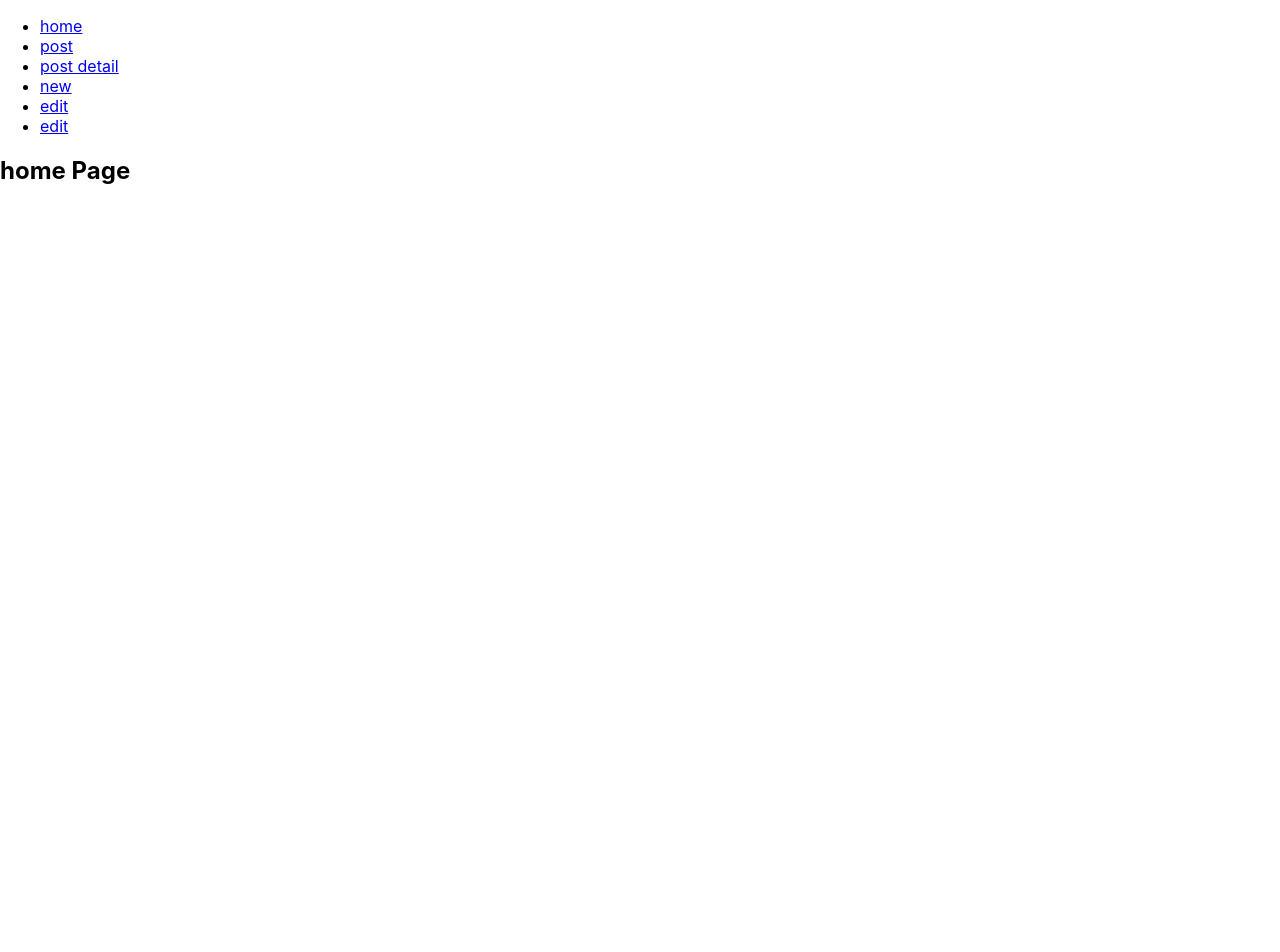
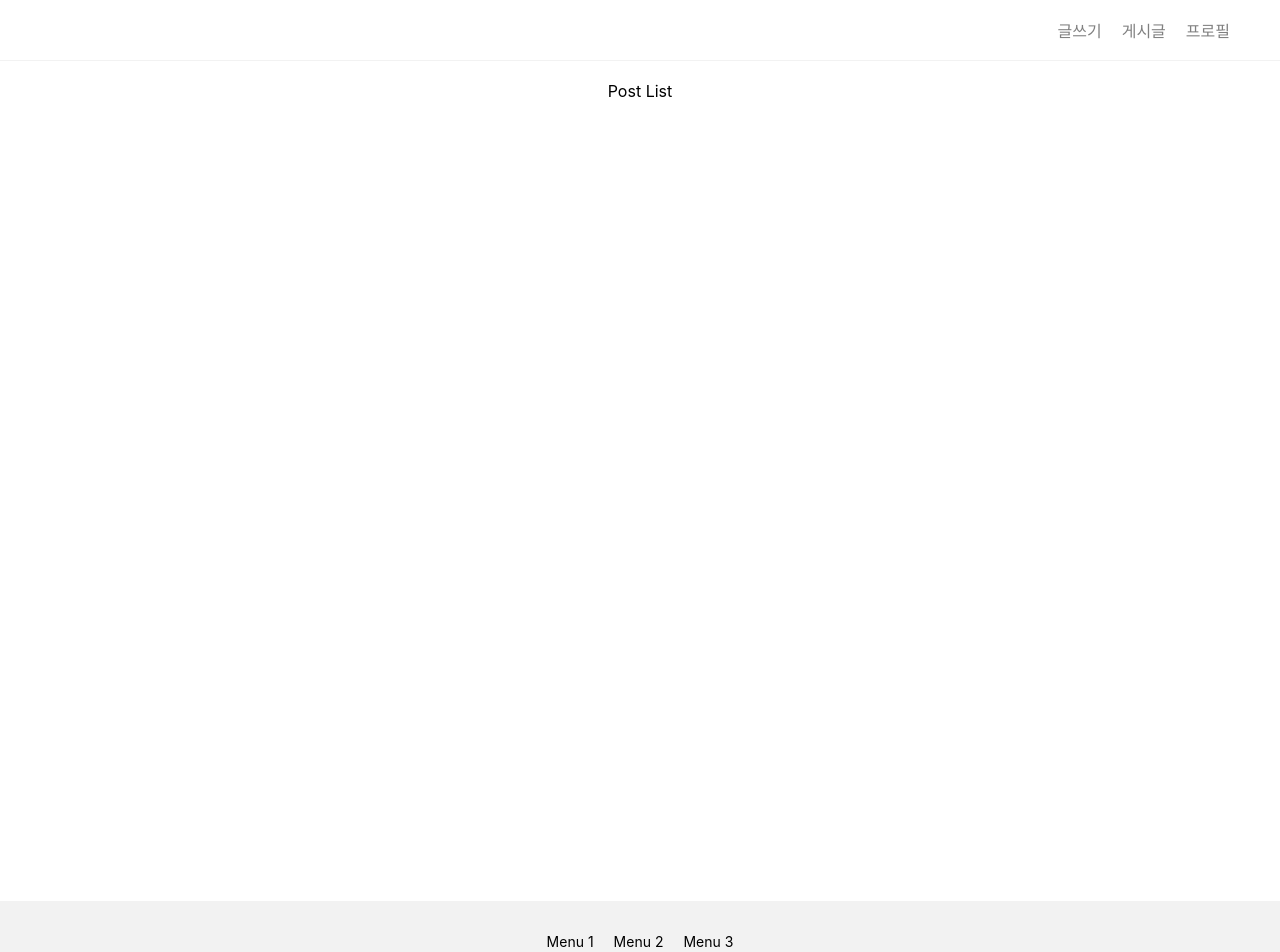
Before and after one commit to yun6160/fc-blog-app, a React (Create React App) app: page / in a window 1280 px wide. Shown: the top 952 px of the page. Before the commit the page ends 800 px from the top, so only its background shows below. Built offline with nearby package versions, Linux system fonts and the light colour scheme.

Commit message:
feat: routing-components

```diff
--- a/src/App.tsx
+++ b/src/App.tsx
@@ -1,43 +1,7 @@
-import React from "react";
-import logo from "./logo.svg";
-import "./App.css";
-import { Route, Routes, Navigate, Link } from "react-router-dom";
+import Router from "./components/Router";
 
 function App() {
-    return (
-        <div>
-            <ul>
-                <li>
-                    <Link to='/'>home</Link>
-                </li>
-                <li>
-                    <Link to='/post'>post</Link>
-                </li>
-                <li>
-                    <Link to='/post/:id'>post detail</Link>
-                </li>
-                <li>
-                    <Link to='/new'>new</Link>
-                </li>
-                <li>
-                    <Link to='/post/edit/:id'>edit</Link>
-                </li>
-                <li>
-                    <Link to='/profile'>edit</Link>
-                </li>
-            </ul>
-            <Routes>
-                <Route path='/' element={<h2>home Page</h2>}></Route>
-                <Route path='/post' element={<h2>post list page</h2>}></Route>
-                <Route path='/new' element={<h2>post new</h2>}></Route>
-                <Route path='/post/:id' element={<h2>post Detail page</h2>}></Route>
-                <Route path='/post/edit/:id' element={<h2>post edit page</h2>}></Route>
-                <Route path='/profile' element={<h2>profile</h2>}></Route>
-                {/**Navigate를 이용해서 지정하지 않은 path값이 들어올 시 강제로 홈으로 이동 */}
-                <Route path='*' element={<Navigate replace to='/'></Navigate>}></Route>
-            </Routes>
-        </div>
-    );
+    return <Router />;
 }
 
 export default App;
--- /dev/null
+++ b/src/components/Router.tsx
@@ -0,0 +1,28 @@
+import { Route, Routes, Navigate } from "react-router-dom";
+import Home from "../pages/home";
+import PostList from "../pages/posts";
+import PostDetail from "../pages/posts/detail";
+import NewPost from "../pages/posts/new";
+import EditPost from "../pages/posts/edit";
+import Profile from "../pages/profile";
+import LoginPage from "../pages/login";
+import SignupPage from "../pages/signup";
+
+export default function Router() {
+    return (
+        <div>
+            <Routes>
+                <Route path='/' element={<Home />}></Route>
+                <Route path='/posts' element={<PostList />}></Route>
+                <Route path='/posts/new' element={<NewPost />}></Route>
+                <Route path='/posts/:id' element={<PostDetail />}></Route>
+                <Route path='/posts/edit/:id' element={<EditPost />}></Route>
+                <Route path='/profile' element={<Profile />}></Route>
+                <Route path='/login' element={<LoginPage />}></Route>
+                <Route path='/signup' element={<SignupPage />}></Route>
+                {/**Navigate를 이용해서 지정하지 않은 path값이 들어올 시 강제로 홈으로 이동 */}
+                <Route path='*' element={<Navigate replace to='/'></Navigate>}></Route>
+            </Routes>
+        </div>
+    );
+}
--- a/src/index.css
+++ b/src/index.css
@@ -1,13 +1,53 @@
 body {
-  margin: 0;
-  font-family: -apple-system, BlinkMacSystemFont, 'Segoe UI', 'Roboto', 'Oxygen',
-    'Ubuntu', 'Cantarell', 'Fira Sans', 'Droid Sans', 'Helvetica Neue',
-    sans-serif;
-  -webkit-font-smoothing: antialiased;
-  -moz-osx-font-smoothing: grayscale;
+    margin: 0;
+    font-family: -apple-system, BlinkMacSystemFont, "Segoe UI", "Roboto", "Oxygen", "Ubuntu", "Cantarell", "Fira Sans",
+        "Droid Sans", "Helvetica Neue", sans-serif;
+    -webkit-font-smoothing: antialiased;
+    -moz-osx-font-smoothing: grayscale;
 }
 
 code {
-  font-family: source-code-pro, Menlo, Monaco, Consolas, 'Courier New',
-    monospace;
+    font-family: source-code-pro, Menlo, Monaco, Consolas, "Courier New", monospace;
 }
+
+/* header */
+header {
+    display: flex;
+    justify-content: space-between;
+    flex-direction: row-reverse;
+    border-bottom: 1px solid #f2f2f2;
+    padding: 10px 40px;
+    min-height: 40px;
+    align-items: center;
+}
+
+header a {
+    margin: 0px 10px;
+    text-decoration: none;
+    color: gray;
+}
+
+header a:focus,
+header a:hover {
+    color: black;
+}
+
+/* footer */
+footer {
+    background-color: #f2f2f2;
+    min-height: 40px;
+    padding: 20px 40px;
+    font-size: 14px;
+    text-align: center;
+    display: flex;
+    align-items: center;
+    justify-content: center;
+    gap: 20px;
+}
+
+/* post list */
+.post-list {
+    min-height: 100vh;
+    padding: 20px 40px;
+    text-align: center;
+}
--- /dev/null
+++ b/src/pages/home/index.tsx
@@ -0,0 +1,21 @@
+import { Link } from "react-router-dom";
+
+export default function Home() {
+    return (
+        <div>
+            <header>
+                <div>
+                    <Link to='/posts/new'>글쓰기</Link>
+                    <Link to='/posts'>게시글</Link>
+                    <Link to='/profile'>프로필</Link>
+                </div>
+            </header>
+            <div className='post-list'>Post List</div>
+            <footer>
+                <div>Menu 1</div>
+                <div>Menu 2</div>
+                <div>Menu 3</div>
+            </footer>
+        </div>
+    );
+}
--- /dev/null
+++ b/src/pages/login/index.tsx
@@ -0,0 +1,3 @@
+export default function LoginPage() {
+    return <h2>Login Page</h2>;
+}
--- /dev/null
+++ b/src/pages/posts/detail.tsx
@@ -0,0 +1,3 @@
+export default function PostDetail() {
+    return <h2>posts Detail page</h2>;
+}
--- /dev/null
+++ b/src/pages/posts/edit.tsx
@@ -0,0 +1,3 @@
+export default function EditPost() {
+    return <h2>posts edit</h2>;
+}
--- /dev/null
+++ b/src/pages/posts/index.tsx
@@ -0,0 +1,3 @@
+export default function PostList() {
+    return <h2>posts list page</h2>;
+}
--- /dev/null
+++ b/src/pages/posts/new.tsx
@@ -0,0 +1,3 @@
+export default function NewPost() {
+    return <h2>posts new</h2>;
+}
--- /dev/null
+++ b/src/pages/profile/index.tsx
@@ -0,0 +1,3 @@
+export default function Profile() {
+    return <h2>Profile Page</h2>;
+}
--- /dev/null
+++ b/src/pages/signup/index.tsx
@@ -0,0 +1,3 @@
+export default function SignupPage() {
+    return <h2>Signup Page</h2>;
+}
```
